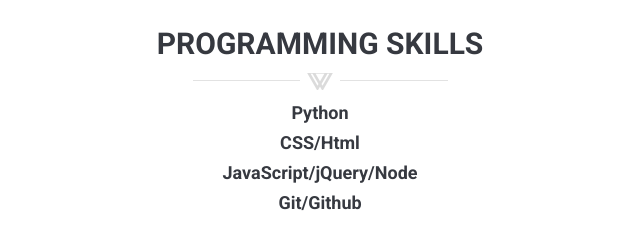
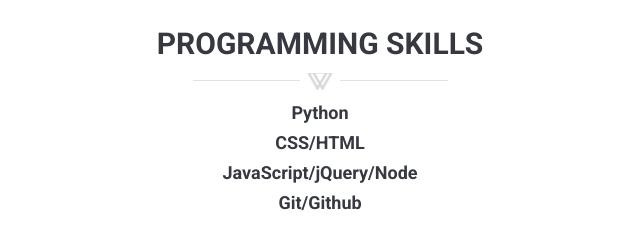
Before and after one commit to rennatkin/rennatkin.github.io, a plain HTML site: page index.html in a window 1280 px wide. Shown: the part 1280-1520 px from the top of the page, 320-960 px from the left. Drawn offline with Linux system fonts and the light colour scheme; files whose address does not match are found by name.

Commit message:
fix html

```diff
--- a/index.html
+++ b/index.html
@@ -196,7 +196,7 @@
                             <p class="subtitle"></p>
                             <ul>
                             <li><h5><center>Python</center></h5></li>
-                            <li><h5><center>CSS/Html</center></h5></li>
+                            <li><h5><center>CSS/HTML</center></h5></li>
                             <li><h5><center>JavaScript/jQuery/Node</center></h5></li>
                             <li><h5><center>Git/Github</center></h5></li>
                             <!--<li><h5><center>Excel</center></h5></li>-->
```
